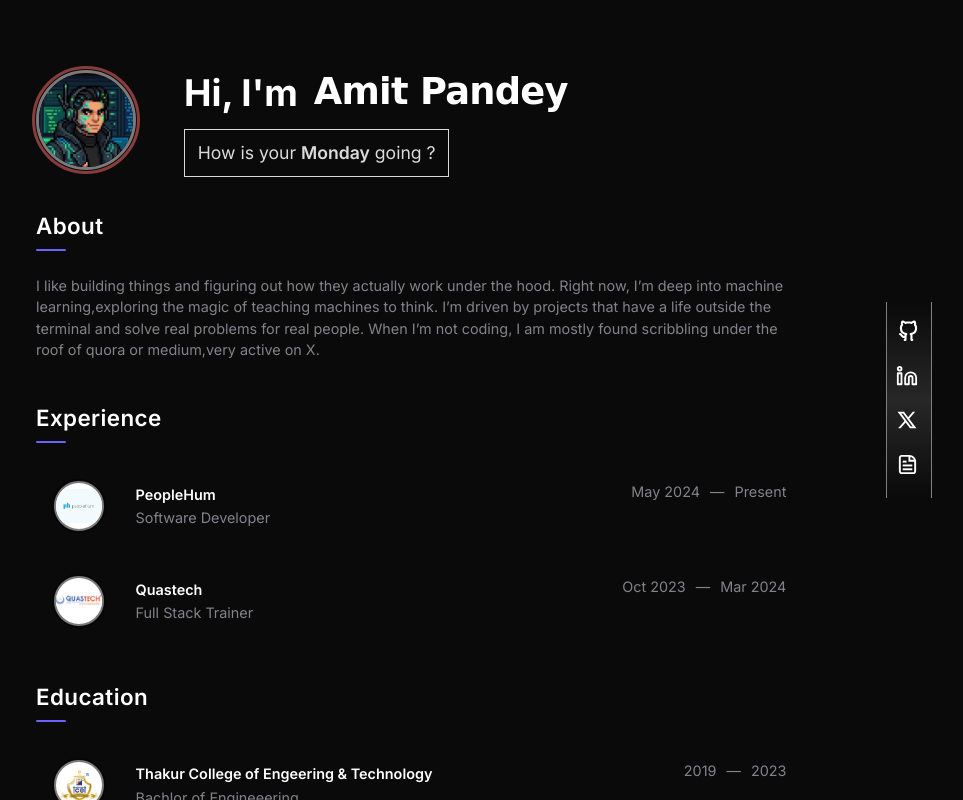
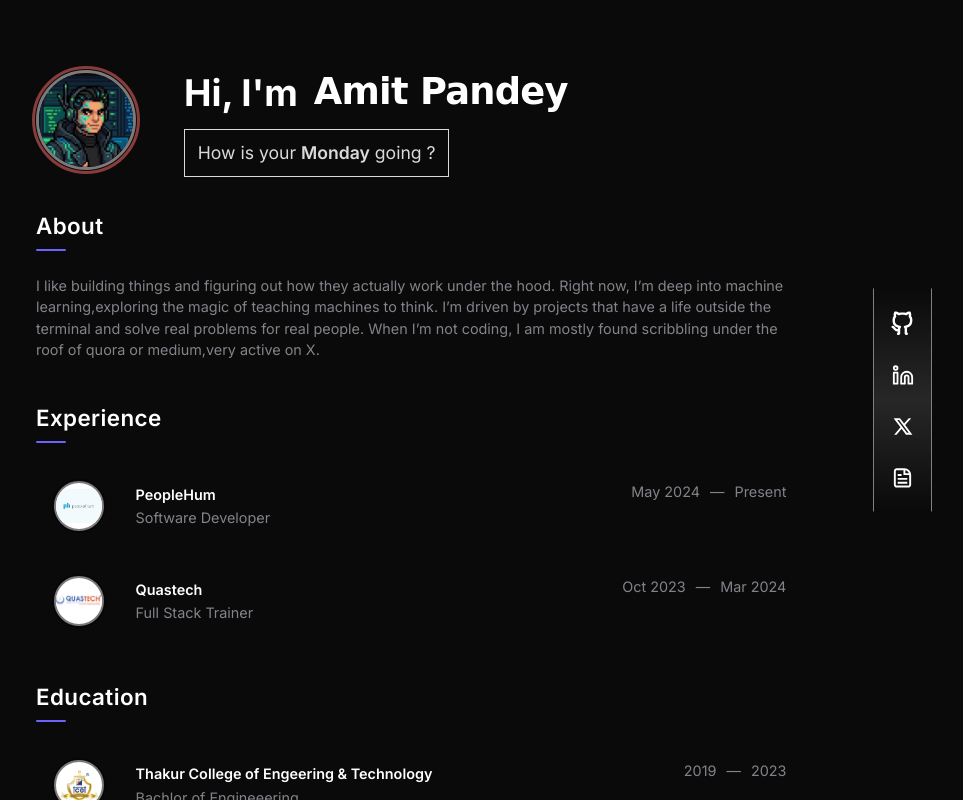
Before and after one commit to tcetamitpandey/AmitPandey.dev, a React (Vite) app: page / in a window 1280 px wide. In both pictures the pointer is over the link 1128 px from the left and 333 px from the top of the page. Shown: the top 800 px of the page, without its empty margins (220-1183 px from the left). Built offline with nearby package versions, Linux system fonts and the light colour scheme.

Commit message:
added hover feature on navbar

```diff
--- a/src/styles/navbar.css
+++ b/src/styles/navbar.css
@@ -26,7 +26,7 @@
 
 }
 
-.navbar_ span {
+.navbar_ a {
     cursor: pointer;
     color: #aaa;
     transition:
@@ -40,7 +40,7 @@
     align-items: center;
 }
 
-.navbar_ span:hover {
+.navbar_ a:hover {
 
     transform: scale(1.15);
 
```
